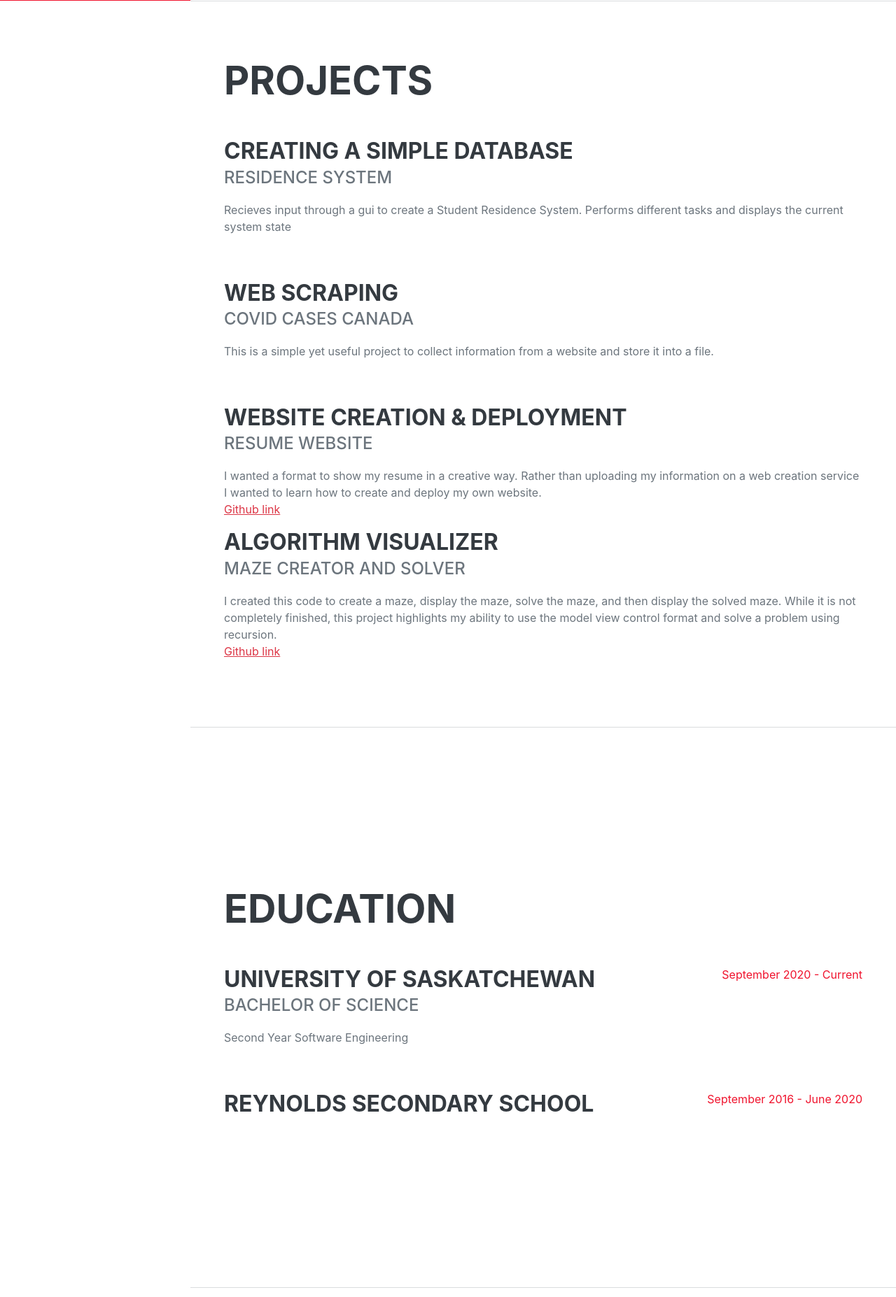
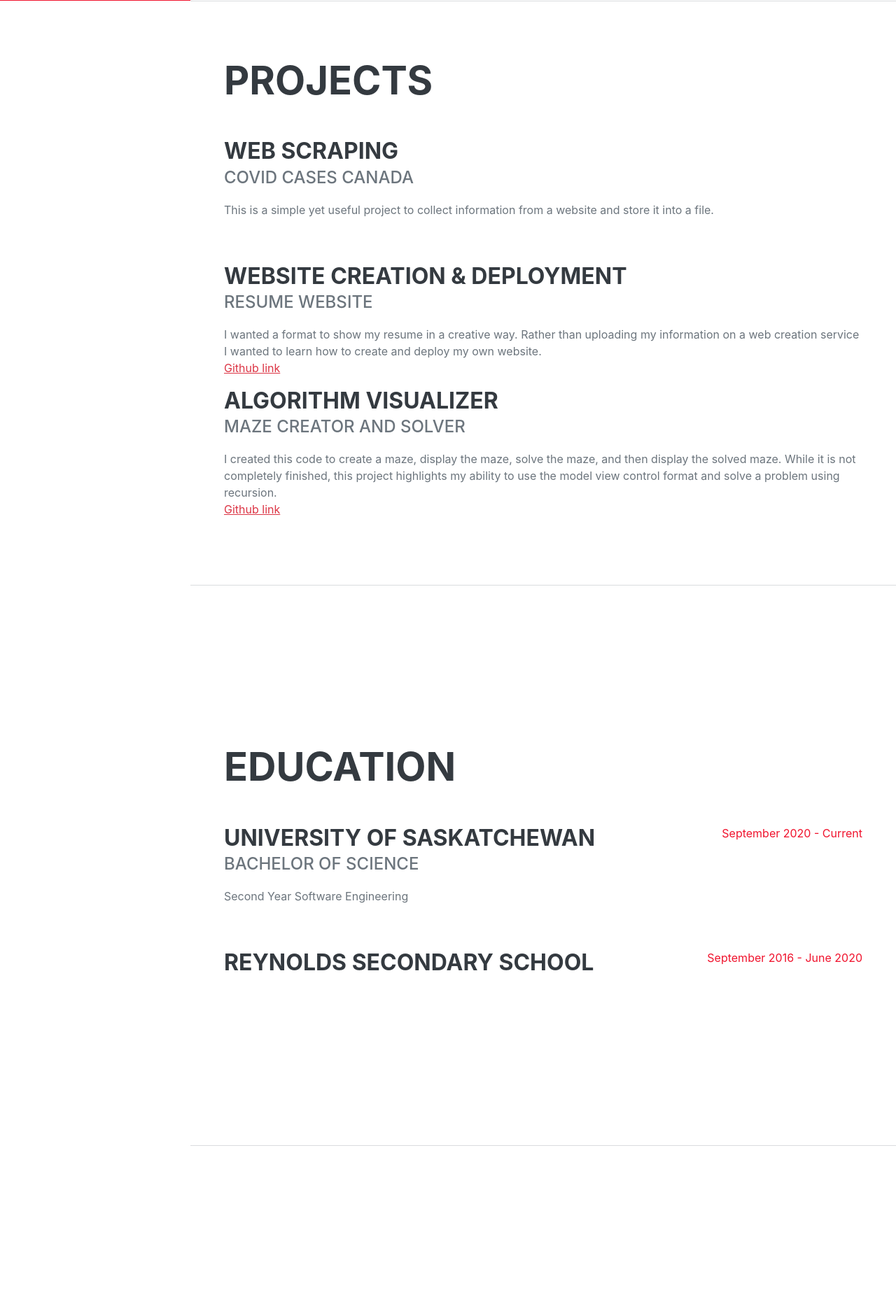
Before and after one commit to harichristensen/website, a Flask app: page / in a window 1280 px wide. Shown: the part 799-2653 px from the top of the page at 70% size. Run offline with Flask 2, Linux system fonts and the light colour scheme; some libraries are stand-ins or nearby versions; some web fonts are replaced.

Commit message:
removed residence systen

```diff
--- a/project/page/templates/recipes/home.html
+++ b/project/page/templates/recipes/home.html
@@ -60,13 +60,6 @@
                     <h2 class="mb-5">Projects</h2>
                     <div class="d-flex flex-column flex-md-row justify-content-between mb-5">
                         <div class="flex-grow-1">
-                            <h3 class="mb-0">Creating a simple database</h3>
-                            <div class="subheading mb-3">Residence System</div>
-                            <p>Recieves input through a gui to create a Student Residence System. Performs different tasks and displays the current system state</p>
-                        </div>
-                    </div>
-                    <div class="d-flex flex-column flex-md-row justify-content-between mb-5">
-                        <div class="flex-grow-1">
                             <h3 class="mb-0">Web Scraping</h3>
                             <div class="subheading mb-3">Covid Cases Canada</div>
                             <p>This is a simple yet useful project to collect information from a website and store it into a file.</p>
@@ -91,7 +84,7 @@
                                 I created this code to create a maze, display the maze, solve the maze, and then display the solved maze. While it is
                                 not completely finished, this project highlights my ability to use the model view control format and solve a problem
                                 using recursion. <br>
-                                <a href="https://github.com/harichristensen/MazeProject">Github link</a>
+                                <a href="https://github.com/harichristensen/website">Github link</a>
 
                             </p>
                         </div>
```
